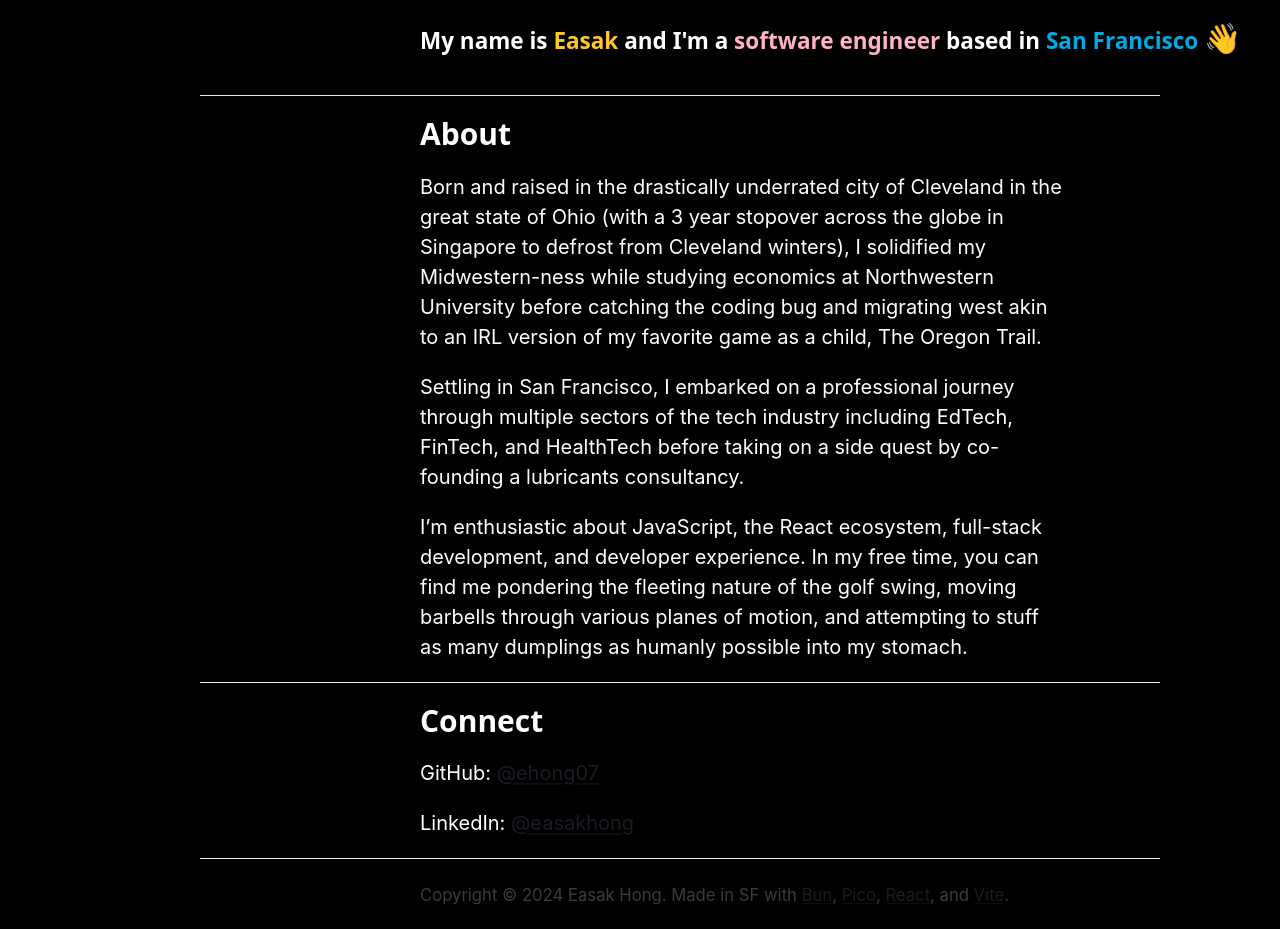
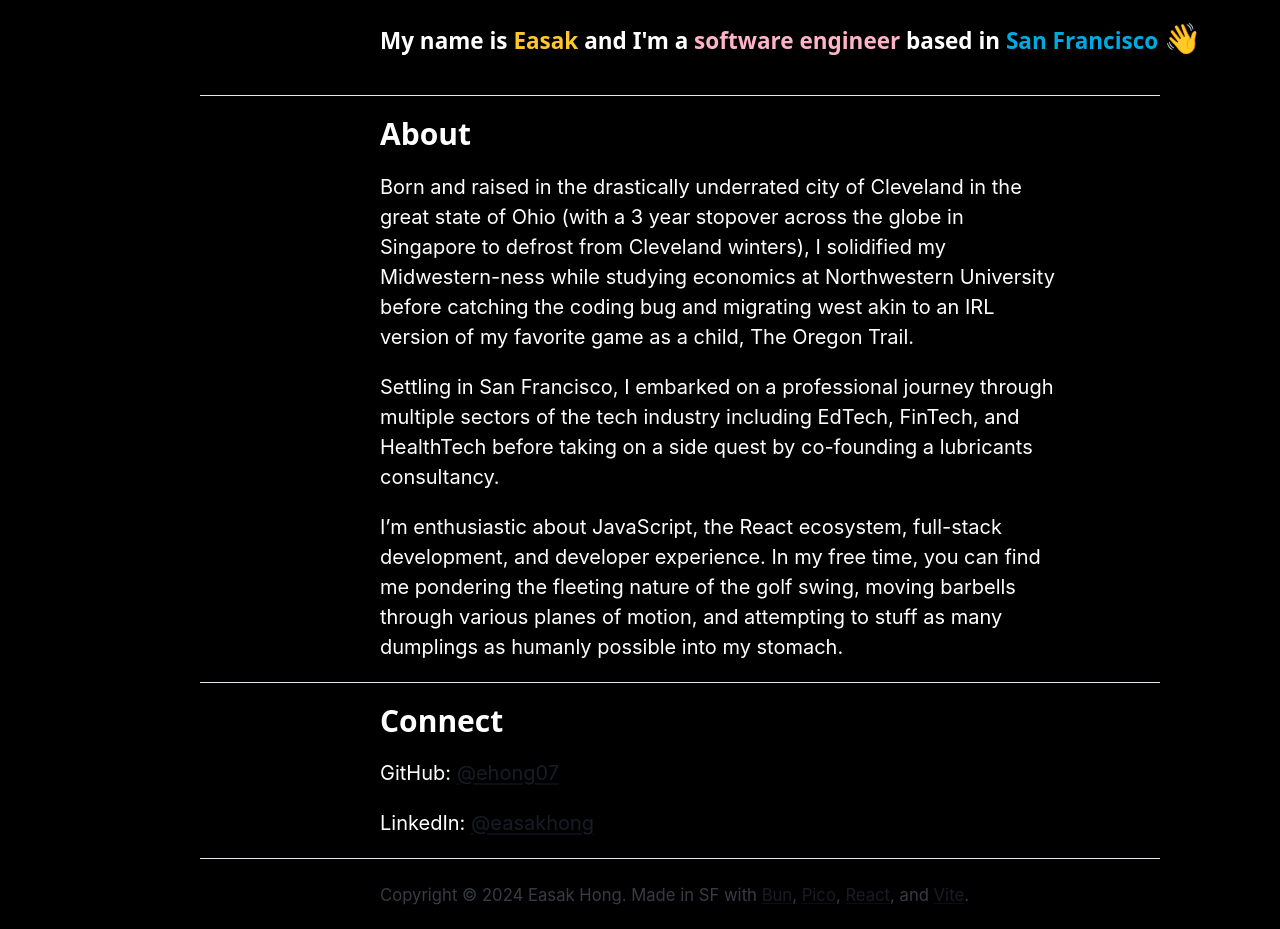
Before and after one commit to ehong07/page, a React (Vite) app in the folder app/: page / in a window 1280 px wide. Shown: the part 355-1284 px from the top of the page. Built offline with nearby package versions, Linux system fonts and the light colour scheme.

Commit message:
update left margin

```diff
--- a/app/src/App.css
+++ b/app/src/App.css
@@ -6,7 +6,7 @@
 }
 
 .section {
-  margin-left: 21em;
+  margin-left: 19em;
 }
 
 .text {
--- a/app/src/components/Footer.css
+++ b/app/src/components/Footer.css
@@ -1,3 +1,3 @@
 footer {
-  margin-left: 21em;
+  margin-left: 19em;
 }
```
